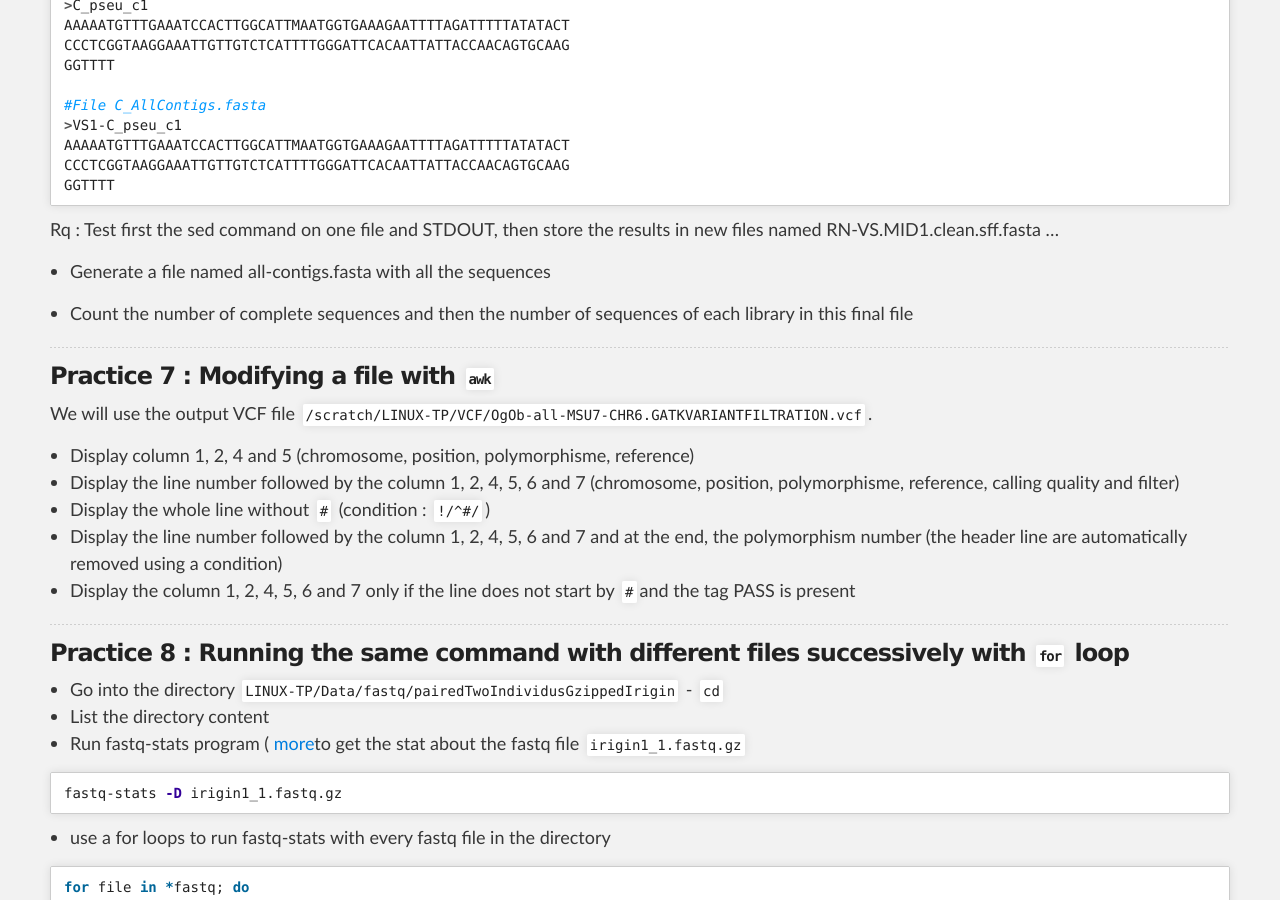
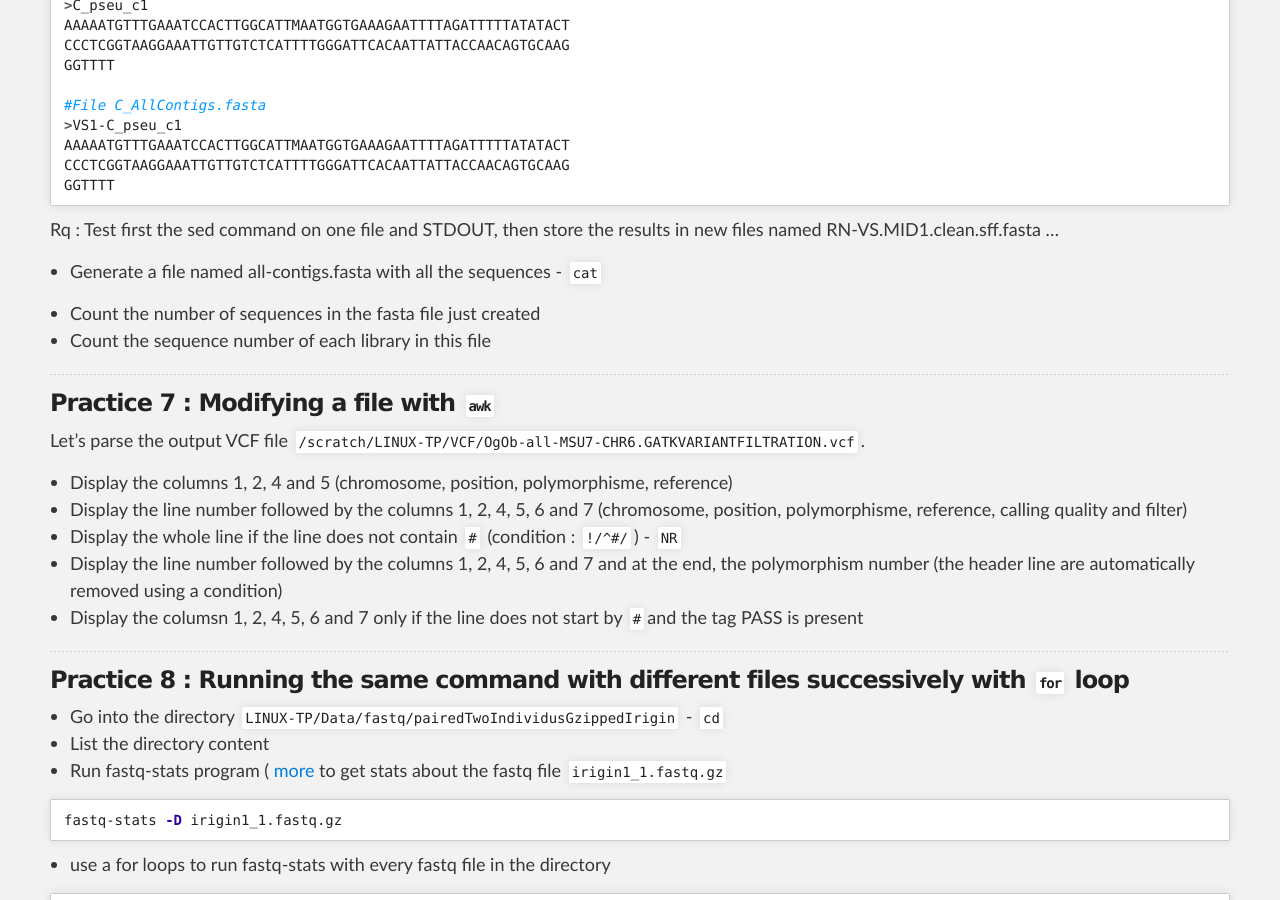
Before and after one commit to SouthGreenPlatform/trainings, a Jekyll site: the page built from _pages/linux/linuxPracticeJedi.md, in a window 1280 px wide and 900 px high, scrolled down 2513 px. Built offline with Jekyll 4.4.1, drawn with Linux system fonts in a browser that asks for light colours; nearby versions of some CDN libraries.

Commit message:
Update linuxPracticeJedi.md

```diff
--- a/_pages/linux/linuxPracticeJedi.md
+++ b/_pages/linux/linuxPracticeJedi.md
@@ -129,20 +129,21 @@ GGTTTT
 
 Rq : Test first the sed command on one file and STDOUT, then store the results in new files named RN-VS.MID1.clean.sff.fasta …
 
-* Generate a file named all-contigs.fasta with all the sequences
+* Generate a file named all-contigs.fasta with all the sequences - `cat`
 
-* Count the number of complete sequences and then the number of sequences of each library in this final file
+* Count the number of sequences in the fasta file just created
+* Count the sequence number of each library in this file
 
 -----------------------
 
 <a name="practice-7"></a>
 ### Practice 7 : Modifying a file with `awk`
-We will use the output VCF file `/scratch/LINUX-TP/VCF/OgOb-all-MSU7-CHR6.GATKVARIANTFILTRATION.vcf`.
-* Display column 1, 2, 4 and 5 (chromosome, position, polymorphisme, reference)
-* Display the line number followed by the column 1, 2, 4, 5, 6 and 7  (chromosome, position, polymorphisme, reference, calling quality and filter)
-* Display the whole line without `#` (condition : `!/^#/`)
-* Display the line number followed by the column 1, 2, 4, 5, 6 and 7  and at the end, the polymorphism number (the header line are automatically removed using a condition)
-* Display the column 1, 2, 4, 5, 6 and 7  only if the line does not start by `#`and the tag PASS is present
+Let's parse the output VCF file `/scratch/LINUX-TP/VCF/OgOb-all-MSU7-CHR6.GATKVARIANTFILTRATION.vcf`.
+* Display the columns 1, 2, 4 and 5 (chromosome, position, polymorphisme, reference)
+* Display the line number followed by the columns 1, 2, 4, 5, 6 and 7  (chromosome, position, polymorphisme, reference, calling quality and filter)
+* Display the whole line if the line does not contain `#` (condition : `!/^#/`) - `NR`
+* Display the line number followed by the columns 1, 2, 4, 5, 6 and 7  and at the end, the polymorphism number (the header line are automatically removed using a condition)
+* Display the columsn 1, 2, 4, 5, 6 and 7 only if the line does not start by `#`and the tag PASS is present
 
 -----------------------
 
@@ -150,7 +151,7 @@ We will use the output VCF file `/scratch/LINUX-TP/VCF/OgOb-all-MSU7-CHR6.GATKVA
 ### Practice 8 : Running the same command with different files successively with `for` loop
 * Go into the directory `LINUX-TP/Data/fastq/pairedTwoIndividusGzippedIrigin` - `cd`
 * List the directory content
-* Run fastq-stats program ( [more](http://manpages.ubuntu.com/manpages/xenial/man1/fastq-stats.1.html)to get the stat about the fastq file `irigin1_1.fastq.gz`
+* Run fastq-stats program ( [more](http://manpages.ubuntu.com/manpages/xenial/man1/fastq-stats.1.html) to get stats about the fastq file `irigin1_1.fastq.gz`
 {% highlight bash %}
 fastq-stats -D irigin1_1.fastq.gz
 {% endhighlight %}
```
